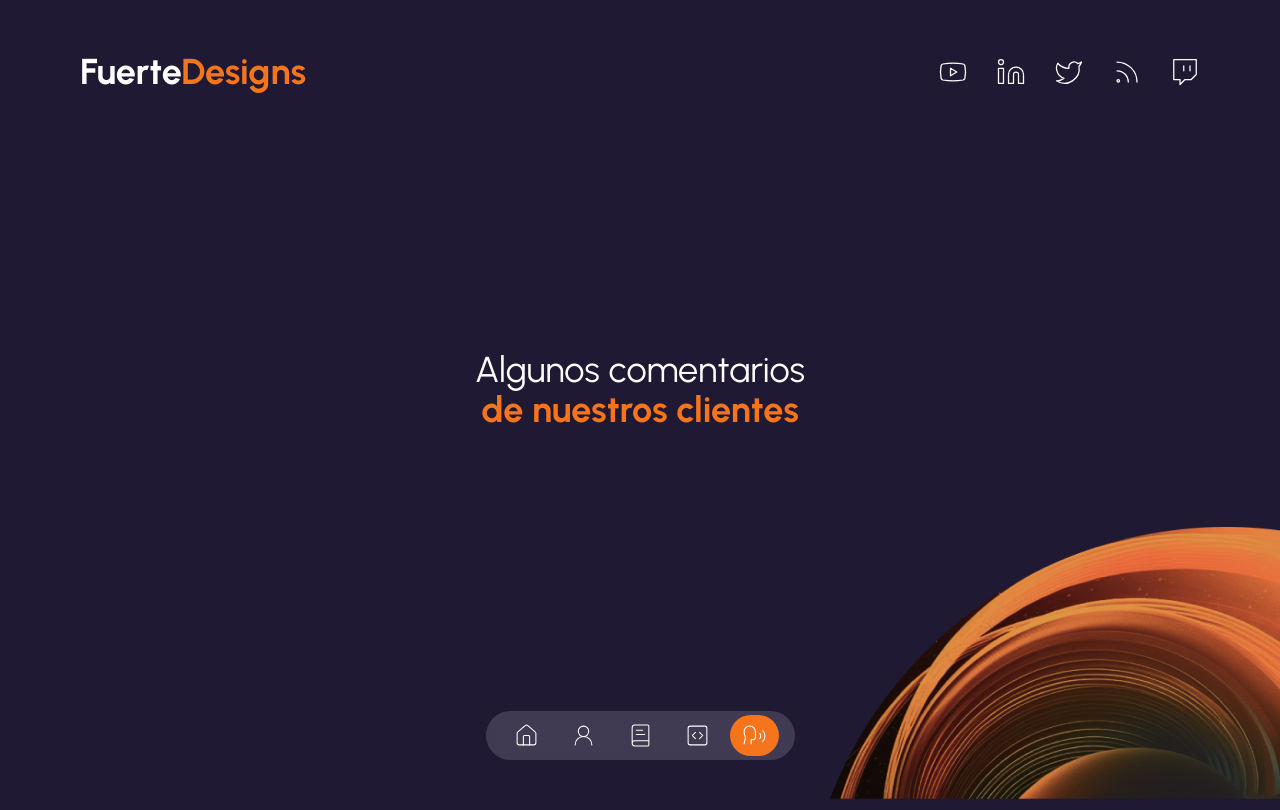
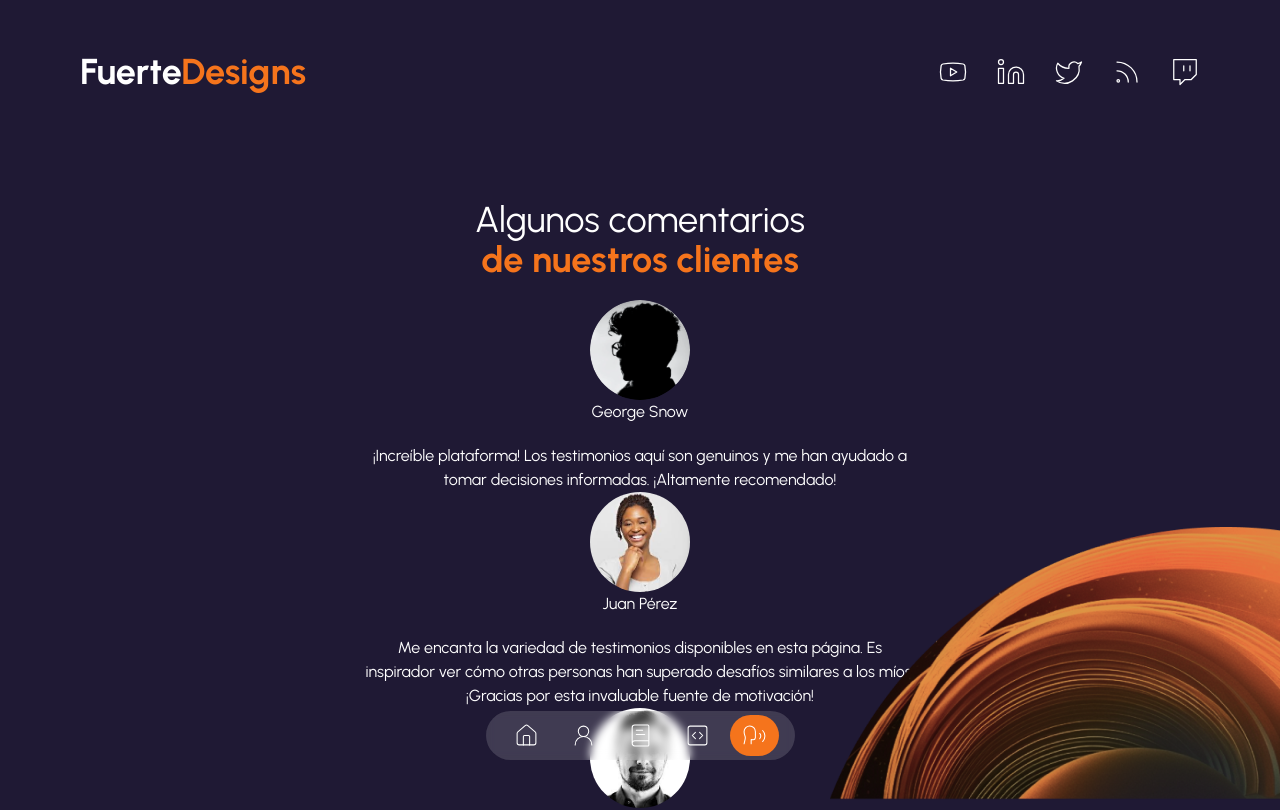
Before and after one commit to fantasyfuerte/portfolio-landing-page, a Next.js app: page /testimonials in a window 1280 px wide. Shown: the top 810 px of the page. Built offline with nearby package versions, Linux system fonts and the light colour scheme.

Commit message:
Completing testimonials page

```diff
--- a/src/app/(routes)/testimonials/page.tsx
+++ b/src/app/(routes)/testimonials/page.tsx
@@ -1,7 +1,14 @@
+"use client";
+
+import Image from "next/image";
+import { Pagination } from "swiper/modules";
+import { Swiper, SwiperSlide } from "swiper/react";
+
+import { dataTestimonials } from "@/data";
 import CircleImage from "@/components/circle-image";
 import TransitionPage from "@/components/transition-page";
 
-function TestimonialsPage() {
+const TestimonialsPage = () => {
   return (
     <>
       <TransitionPage />
@@ -9,13 +16,47 @@ function TestimonialsPage() {
         <CircleImage />
         <h1 className="text-2xl leading-tight text-center md:text-4xl md:mb-5">
           Algunos comentarios
-          <span className="block text-secondary font-bold">
+          <span className="block font-bold text-secondary">
+            {" "}
             de nuestros clientes
           </span>
         </h1>
+        <div className="flex items-center justify-center">
+          <div>
+            <Swiper
+              breakpoints={{
+                320: {
+                  slidesPerView: 1,
+                  spaceBetween: 15,
+                },
+              }}
+              freeMode={true}
+              pagination={{
+                clickable: true,
+              }}
+              modules={[Pagination]}
+              className="h-[380px] md:h-[300px] w-[270px] md:w-[550px]"
+              loop={true}
+            >
+              {dataTestimonials.map(({ id, name, description, imageUrl }) => (
+                <SwiperSlide key={id}>
+                  <Image
+                    src={imageUrl}
+                    alt={name}
+                    width="100"
+                    height="100"
+                    className="mx-auto rounded-full"
+                  />
+                  <h4 className="text-center">{name}</h4>
+                  <div className="mt-5 text-center">{description}</div>
+                </SwiperSlide>
+              ))}
+            </Swiper>
+          </div>
+        </div>
       </div>
     </>
   );
-}
+};
 
 export default TestimonialsPage;
--- a/src/data.tsx
+++ b/src/data.tsx
@@ -241,21 +241,21 @@ export const dataTestimonials = [
     name: "George Snow",
     description:
       "¡Increíble plataforma! Los testimonios aquí son genuinos y me han ayudado a tomar decisiones informadas. ¡Altamente recomendado!",
-    imageUrl: "/profile1.png",
+    imageUrl: "/profile4.png",
   },
   {
     id: 2,
     name: "Juan Pérez",
     description:
       "Me encanta la variedad de testimonios disponibles en esta página. Es inspirador ver cómo otras personas han superado desafíos similares a los míos. ¡Gracias por esta invaluable fuente de motivación!",
-    imageUrl: "/profile2.png",
+    imageUrl: "/profile5.png",
   },
   {
     id: 3,
     name: "María García",
     description:
       "Excelente recurso para obtener opiniones auténticas sobre diferentes productos y servicios. Me ha ayudado mucho en mis compras en línea. ¡Bravo por este sitio!",
-    imageUrl: "/profile3.png",
+    imageUrl: "/profile6.png",
   },
   {
     id: 4,
```
